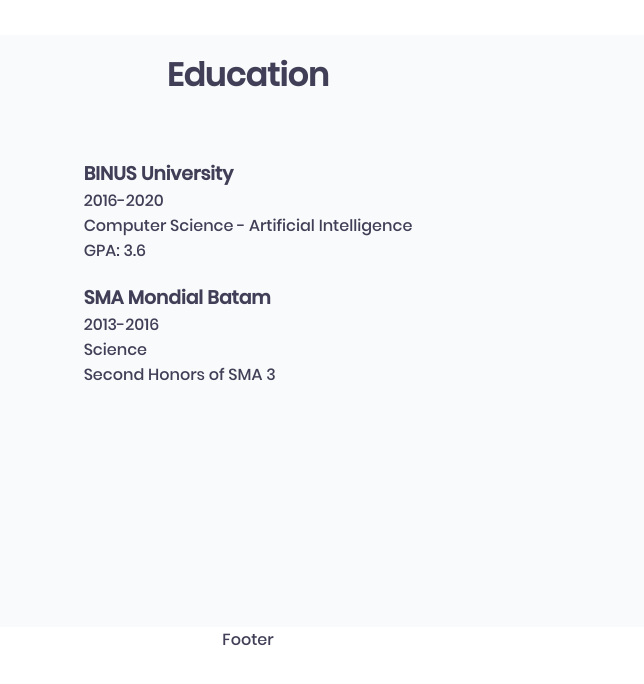
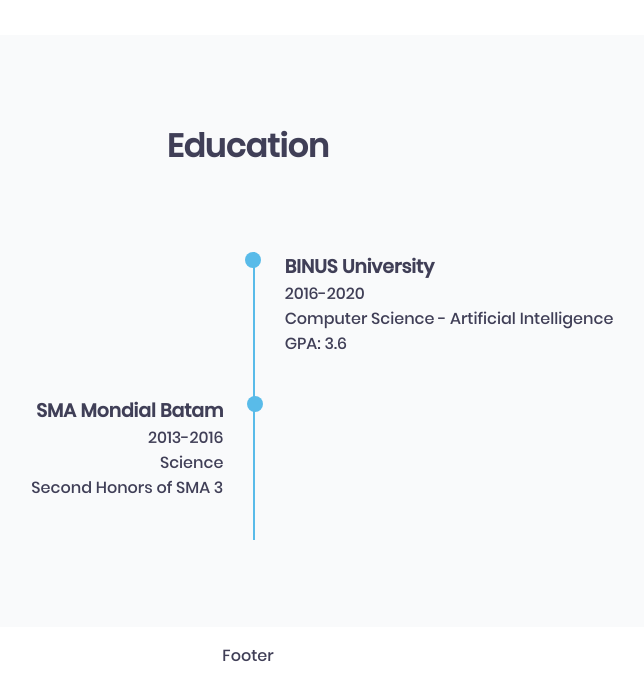
Before and after one commit to WendyYanto/react-personal-website, a React (Create React App) app: page / in a window 1280 px wide. Shown: the part 1206-1890 px from the top of the page, without its empty margins (392-1036 px from the left). Before the commit the page ends 1858 px from the top, so only its background shows below. Built offline with nearby package versions, Linux system fonts and the light colour scheme.

Commit message:
[feature] setup education item

```diff
--- a/src/components/about-me/index.scss
+++ b/src/components/about-me/index.scss
@@ -14,6 +14,7 @@
       word-wrap: break-word;
     }
     .description-action {
+      margin-top: 40px;
       display: flex;
       justify-content: space-between;
       max-width: 350px;
--- a/src/components/education/education-item/index.js
+++ b/src/components/education/education-item/index.js
@@ -3,17 +3,24 @@
 
 import './index.scss';
 
-const EducationItem = ({ item }) => (
-  <div className='education-item'>
+const EducationItem = ({ item, index }) => {
+  const direction = index % 2 === 0 ? 'right' : 'left';
+  const className = `education-item ${direction}`;
+
+  return (
+    <div className={className}>
+      <div className='dot' />
       <h3>{item.agency}</h3>
       <p>{item.duration}</p>
       <p>{item.major}</p>
       <p>{item.notes}</p>
     </div>
   )
+}
 
 EducationItem.propTypes = {
   item: PropTypes.object.isRequired,
+  index: PropTypes.number.isRequired
 };
 
 export default EducationItem;
--- a/src/components/education/education-item/index.scss
+++ b/src/components/education/education-item/index.scss
@@ -5,6 +5,40 @@
 }
 
 .education-item {
+  box-sizing: border-box;
+  border: none;
+  max-width: 400px;
+  padding: 0 30px 40px 30px;
+  position: relative;
+  white-space: pre-line;
+
+  .dot {
+    position: absolute;
+    background-color: $primary-color;
+    margin: 0;
+    padding: 0;
+    height: 16px;
+    width: 16px;
+    top: 0;
+    border-radius: 50%;
+  }
+}
+
+.left {
+  border-left: 2px solid $primary-color;
   text-align: left;
-  padding-bottom: 20px;
+
+  .dot {
+    left: -10px;
+  }
 }
+
+.right {
+  border-right: 2px solid $primary-color;
+  transform: translateX(-388px);
+  text-align: right;
+
+  .dot {
+    right: -10px;
+  }
+}
--- a/src/components/education/index.js
+++ b/src/components/education/index.js
@@ -8,15 +8,15 @@
 
 const Education = () => {
   const renderItems = () => (
-    EDUCATIONS.map(item =>
-      <EducationItem item={item} key={item.agency} />
+    EDUCATIONS.map((item, index) =>
+      <EducationItem item={item} index={++index} key={item.agency} />
     )
   )
 
   return (
     <div className='section education'>
       <h1 className='education__title'>Education</h1>
-      <div className='items'>
+      <div className='education__items'>
         {renderItems()}
       </div>
     </div>
--- a/src/components/education/index.scss
+++ b/src/components/education/index.scss
@@ -6,7 +6,12 @@
   display: flex;
   flex-direction: column;
   align-items: center;
+  justify-content: space-around;
   &__title {
     margin-bottom: 60px;
   }
+  &__items {
+    margin-top: -120px;
+    transform: translateX(200px);
+  }
 }
--- a/src/components/footer/index.js
+++ b/src/components/footer/index.js
@@ -2,7 +2,7 @@
 import './index.css'
 
 const Footer = () => (
-  <div className='footer'>Footer</div>
+  <div className='section footer'>Footer</div>
 )
 
 export default Footer
```
Lines whose indentation alone changed are shown as unchanged.
